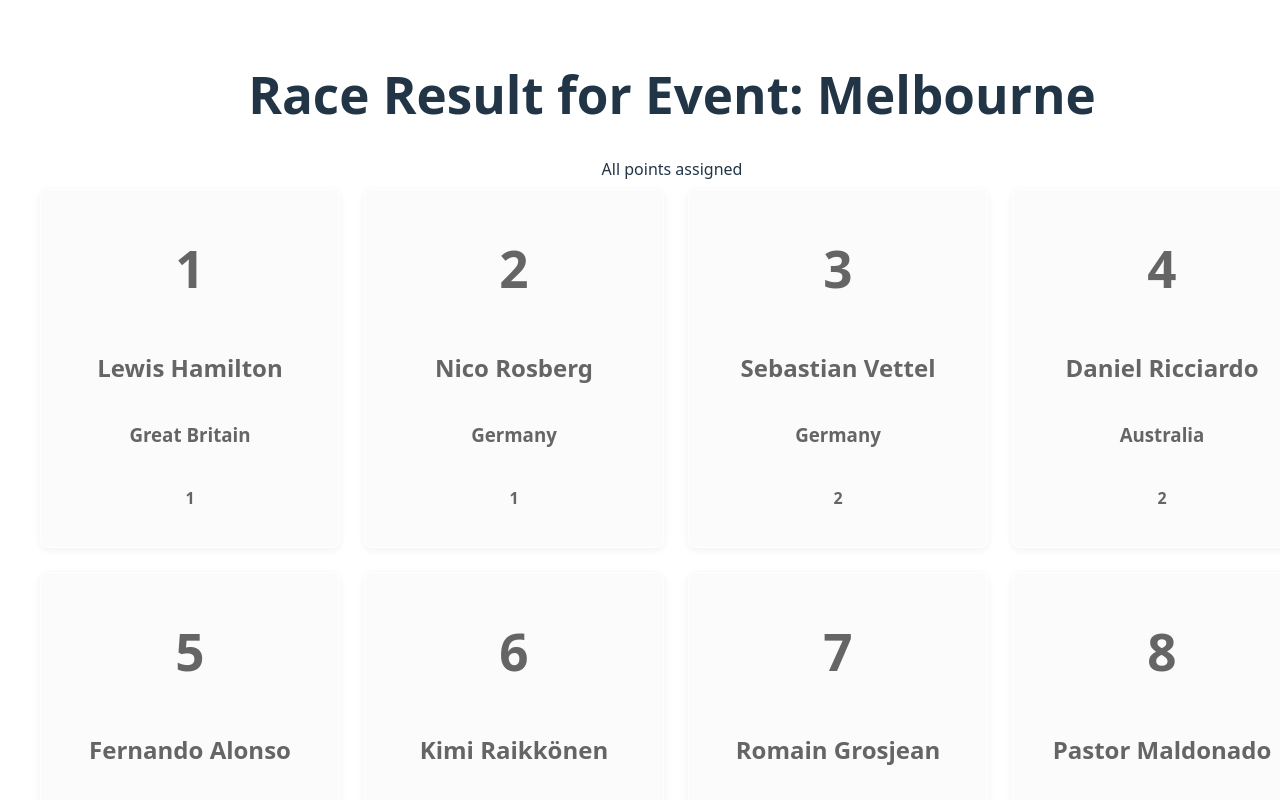
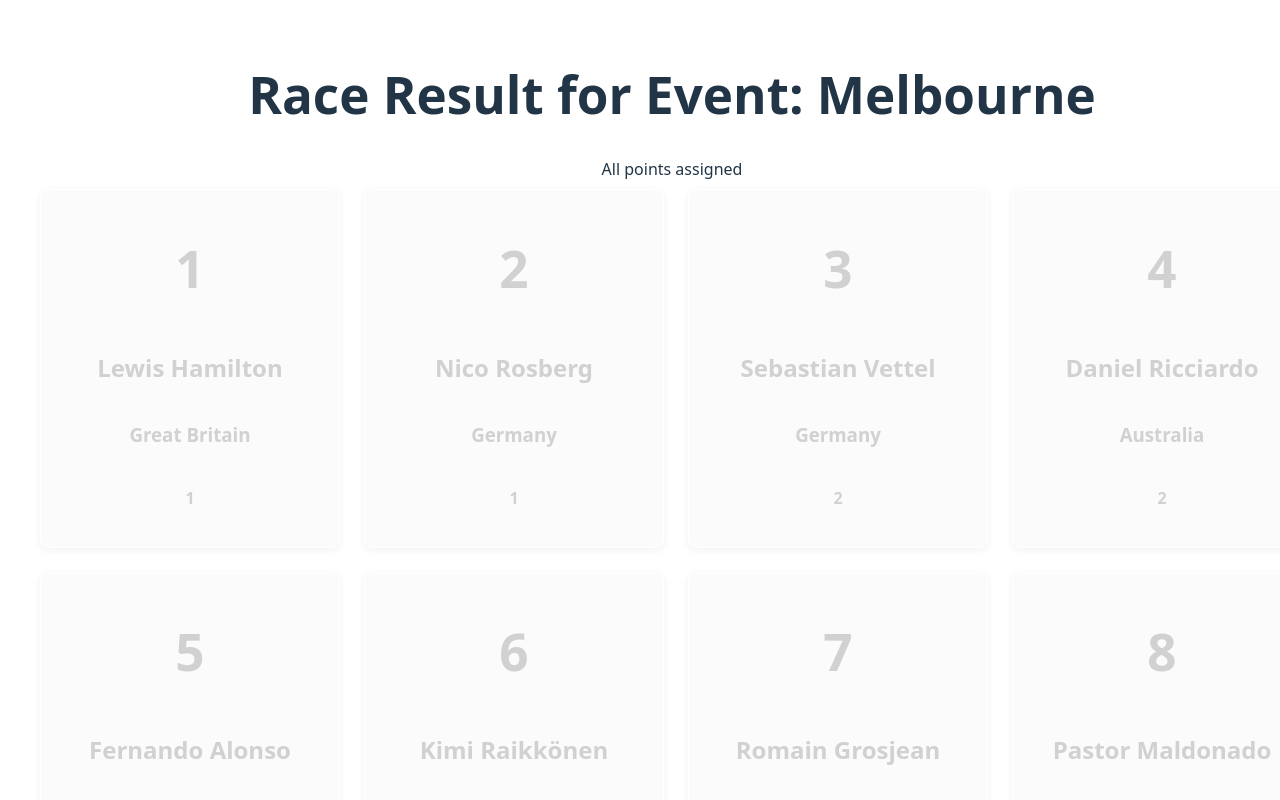
Before and after one commit to therobhe/f1-game-point-manager, a React (Vite) app: page /race/1 in a window 1280 px wide. Shown: the top 800 px of the page. Built offline with nearby package versions, Linux system fonts and the light colour scheme.

Commit message:
feat: update RaceResult and DriverCard components to handle driver selection and disable clicked drivers

```diff
--- a/src/components/ui/cards/DriverCard.tsx
+++ b/src/components/ui/cards/DriverCard.tsx
@@ -23,15 +23,16 @@ const Card = styled.button`
 
 type DriverCardProps = Driver & {
 	onClick: () => void;
+	disabled?: boolean;
 };
 
-export const DriverCard: React.FC<DriverCardProps> = ({ id, name, nationality, teamId, onClick }) => {
-	return (
-		<Card onClick={onClick}>
+export const DriverCard: React.FC<DriverCardProps> = ({
+	                                                      id, name, nationality, teamId, onClick, disabled
+                                                      }) => (
+	<Card onClick={onClick} disabled={disabled}>
 		<h1>{id}</h1>
 		<h2>{name}</h2>
 		<h3>{nationality}</h3>
 		<h4>{teamId}</h4>
 	</Card>
 );
-};
--- a/src/pages/RaceResult.tsx
+++ b/src/pages/RaceResult.tsx
@@ -3,7 +3,6 @@ import styled from 'styled-components';
 import { NextRaceButton } from '../components/ui/buttons/NextRaceButton.tsx';
 import { DriverCard } from '../components/ui/cards/DriverCard.tsx';
 import { useSeasonContext } from '../context/SeasonContext.tsx';
-import type { DriverPoints } from '../context/types.ts';
 import { drivers } from '../utils/data.ts';
 
 const DriverCardGrid = styled.div`
@@ -17,44 +16,46 @@ const DriverCardGrid = styled.div`
 `;
 
 export const RaceResult: React.FC = () => {
-	const { driverPoints, setDriverPoints, activePointSystem, currentTrack } = useSeasonContext();
-	const [ position, setPosition ] = useState(0);
+	const { setDriverPoints, activePointSystem, currentTrack } = useSeasonContext();
+	const [ assignedDriverIds, setAssignedDriverIds ] = useState<number[]>([]);
 
 	const pointsArray = activePointSystem ?? [];
-
-	console.log(driverPoints);
+	const nextPosition = assignedDriverIds.length;
 
 	const handleDriverClick = (driverId: number) => {
-		if(position >= pointsArray.length) return;
+		if(nextPosition >= pointsArray.length) return;
+		if(assignedDriverIds.includes(driverId)) return;
 
-		setDriverPoints((prev: DriverPoints) => ({
+		setDriverPoints(prev => ({
 			...prev,
-			[driverId]: prev[driverId] + pointsArray[position]
+			[driverId]: prev[driverId] + pointsArray[nextPosition]
 		}));
 
-		setPosition(pos => pos + 1);
+		setAssignedDriverIds(ids => [ ...ids, driverId ]);
 	};
 
-	const renderDriverCards = () => {
-		return drivers.map(driver => (
-			<DriverCard
-				key={driver.id}
-				{...driver}
-				onClick={() => handleDriverClick(driver.id)}
-			/>
-		));
-	};
+	// Reset assigned drivers when the track changes
+	React.useEffect(() => {
+		setAssignedDriverIds([]);
+	}, [ currentTrack ]);
 
 	return (
 		<>
 			<h1>Race Result for Event: {currentTrack.name}</h1>
 			<span>
-        {position < pointsArray.length
-	        ? `${pointsArray[position]} points go to...`
+        {nextPosition < pointsArray.length
+	        ? `${pointsArray[nextPosition]} points go to...`
 	        : 'All points assigned'}
       </span>
 			<DriverCardGrid>
-				{renderDriverCards()}
+				{drivers.map(driver => (
+					<DriverCard
+						key={driver.id}
+						{...driver}
+						onClick={() => handleDriverClick(driver.id)}
+						disabled={assignedDriverIds.includes(driver.id) || nextPosition >= pointsArray.length}
+					/>
+				))}
 			</DriverCardGrid>
 			<NextRaceButton />
 		</>
```
Lines whose indentation alone changed are shown as unchanged.
